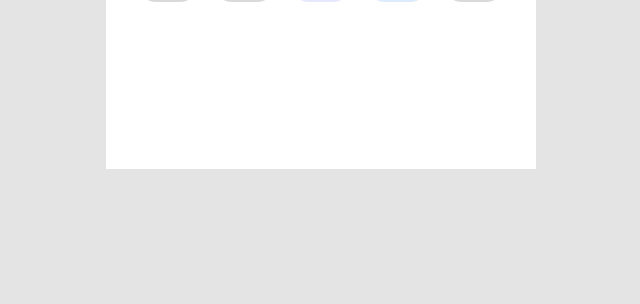
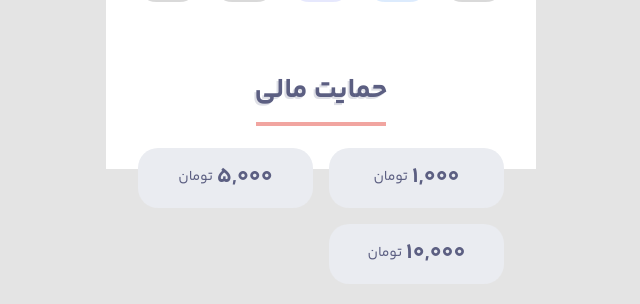
Before and after one commit to alieypi/link-to-bio, a Vue app: page / in a window 1280 px wide. Shown: the part 801-1105 px from the top of the page, without its empty margins (319-959 px from the left). Before the commit the page ends 970 px from the top, so only its background shows below. Built offline with nearby package versions, Linux system fonts and the light colour scheme.

Commit message:
add DonateButton component

```diff
--- /dev/null
+++ b/src/components/DonateButton.vue
@@ -0,0 +1,13 @@
+<script setup lang="ts">
+defineProps<{
+  amount: number;
+  link: string;
+}>();
+</script>
+
+<template>
+  <a :href="link" class="fa-num m-auto flex line-clamp-1 gap-1 justify-center items-center rounded-[20px] w-full h-[60px] bg-[#EAECF1]">
+    <span class="font-bold text-[22px] text-[#5C5F82]">{{ amount.toLocaleString() }}</span>
+    <small class="text-[14px] text-[#5C5F82]">تومان</small>
+  </a>
+</template>
--- a/src/views/index.vue
+++ b/src/views/index.vue
@@ -1,6 +1,7 @@
 <script setup lang="ts">
+import DonateButton from "@/components/DonateButton.vue";
 import MainButton from "@/components/MainButton.vue";
-import SocialButtons from "@/components/SocialButton.vue";
+import SocialButton from "@/components/SocialButton.vue";
 </script>
 
 <template>
@@ -37,16 +38,31 @@ import SocialButtons from "@/components/SocialButton.vue";
         <MainButton icon="solar:earth-linear" title="وبسایت" subtitle="eypi.ir" link="https://eypi.ir" />
       </div>
       <div class="grid grid-cols-5 gap-[16px]">
-        <SocialButtons icon="bxl:instagram" link="/" color="#6C8091" />
-        <SocialButtons icon="bxl:telegram" link="/" color="#24A1DE" />
-        <SocialButtons icon="bxl:youtube" link="/" color="#FF0000" />
-        <SocialButtons icon="bxl:pinterest-alt" link="/" color="#E60023" />
-        <SocialButtons icon="bxl:linkedin" link="/" color="#0077B5" />
-        <SocialButtons icon="bxl:tiktok" link="/" color="#000000" />
-        <SocialButtons icon="bxl:facebook" link="/" color="#1877F2" />
-        <SocialButtons icon="bxl:discord-alt" link="/" color="#5865F2" />
-        <SocialButtons icon="bxl:github" link="/" color="#000000" />
-        <SocialButtons icon="fa6-brands:x-twitter" link="/" color="#000000" />
+        <SocialButton icon="bxl:instagram" link="/" color="#6C8091" />
+        <SocialButton icon="bxl:telegram" link="/" color="#24A1DE" />
+        <SocialButton icon="bxl:youtube" link="/" color="#FF0000" />
+        <SocialButton icon="bxl:pinterest-alt" link="/" color="#E60023" />
+        <SocialButton icon="bxl:linkedin" link="/" color="#0077B5" />
+        <SocialButton icon="bxl:tiktok" link="/" color="#000000" />
+        <SocialButton icon="bxl:facebook" link="/" color="#1877F2" />
+        <SocialButton icon="bxl:discord-alt" link="/" color="#5865F2" />
+        <SocialButton icon="bxl:github" link="/" color="#000000" />
+        <SocialButton icon="fa6-brands:x-twitter" link="/" color="#000000" />
+      </div>
+      <div class="flex flex-col gap-[22px] mt-[50px]">
+        <div class="w-full flex flex-col items-center gap-[10px]">
+          <h2 class="text-[28px] font-bold text-[#5C5F82] drop-shadow-[-2px_2px_0_#5C5F8233]">حمایت مالی</h2>
+          <hr class="w-[130px] border-[2px] border-[#F1A5A0]" />
+        </div>
+        <div class="grid grid-cols-2 gap-[16px]">
+          <DonateButton :amount="1000" link="/" />
+          <DonateButton :amount="5000" link="/" />
+          <DonateButton :amount="10000" link="/" />
+        </div>
+
+        <svg width="46" height="6" viewBox="0 0 46 6" fill="none" xmlns="http://www.w3.org/2000/svg">
+          <path d="M43 3H23H3" stroke="#6C8091" stroke-opacity="0.4" stroke-width="6" stroke-linecap="round" stroke-linejoin="round" />
+        </svg>
       </div>
     </div>
   </main>
```
